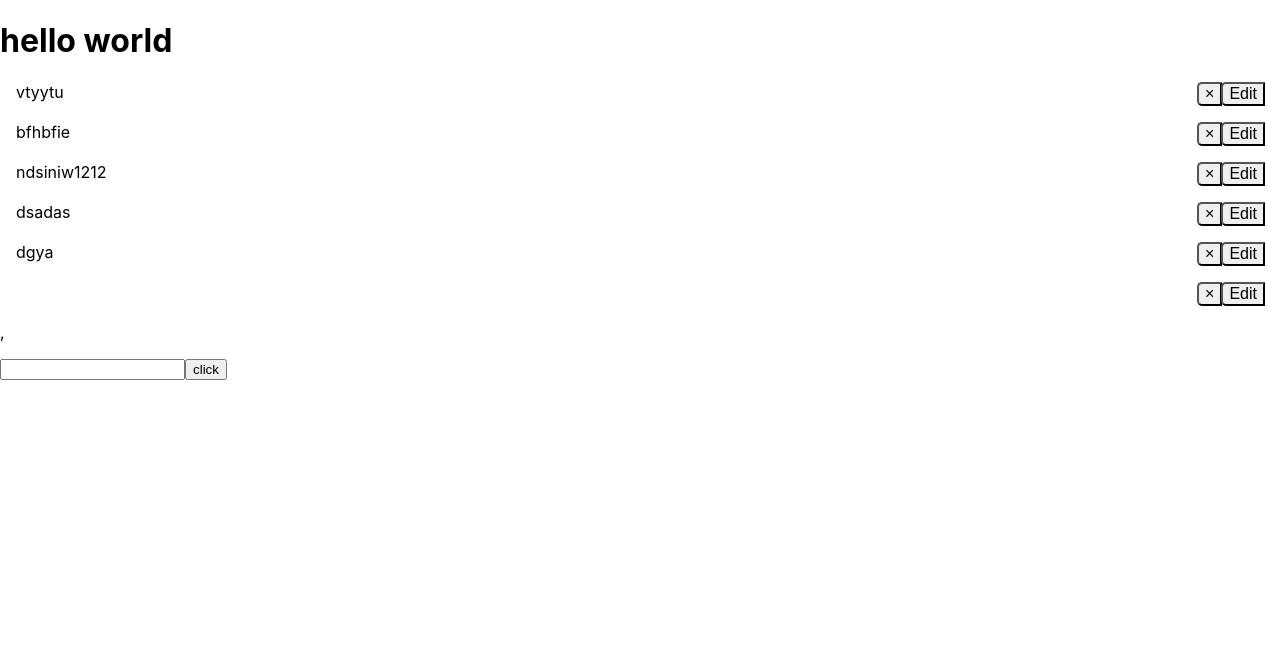
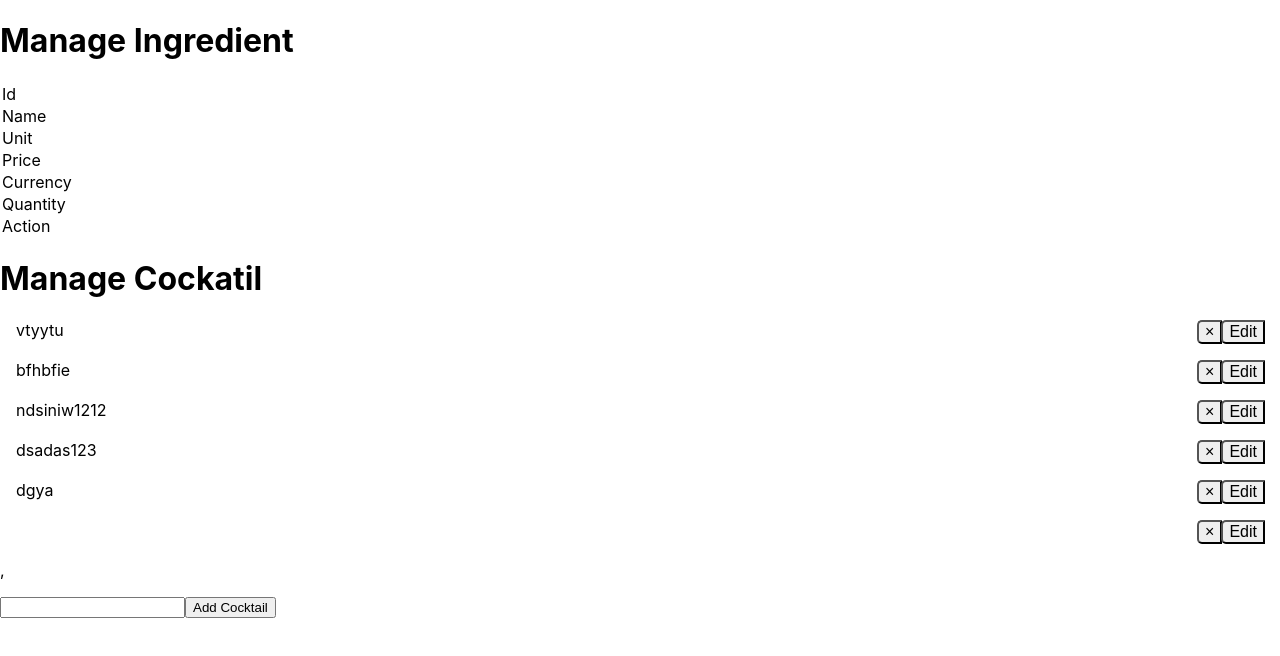
Before and after one commit to catalin-sandru/cocktail-price, a React (Create React App) app: page / in a window 1280 px wide. Shown: the top 656 px of the page. Built offline with nearby package versions, Linux system fonts and the light colour scheme; data requests are answered from the project's data file.

Commit message:
initialized the ingredient component

```diff
--- a/src/App.js
+++ b/src/App.js
@@ -1,11 +1,14 @@
 import React, { Component } from 'react';
 import Cocktail from './component/cocktail';
+import Ingredient from './component/ingredient';
 
 class App extends Component {
   render() {
     return (
       <div className="App">
-        <h1>hello world</h1>
+        <h1>Manage Ingredient</h1>
+        <Ingredient />
+        <h1>Manage Cockatil</h1>
         <Cocktail />
       </div>
     );
--- a/src/component/cocktail/add-cocktail/add-cocktail.jsx
+++ b/src/component/cocktail/add-cocktail/add-cocktail.jsx
@@ -44,7 +44,7 @@ class AddCocktail extends Component {
           />
         <button
           onClick = {this.pushCocktail}>
-        click </button>
+        Add Cocktail </button>
       </p>
     )
   }
--- a/src/component/cocktail/cocktail.jsx
+++ b/src/component/cocktail/cocktail.jsx
@@ -15,7 +15,6 @@ class Cocktail extends Component{
   async getCocktail() {
     let {data} = await axios.get(`${BASE_URL}cocktail`)
     this.setState({cocktail: data})
-    // console.log(data)
     }
 
   componentDidMount(){
@@ -23,7 +22,6 @@ class Cocktail extends Component{
   }
 
   addCocktailToState = (something) => {
-    console.log(`this test should result in ${something}`)
     this.setState({
       cocktail: [...this.state.cocktail, {
         name: something,
@@ -34,14 +32,12 @@ class Cocktail extends Component{
 
   handleEditCocktail = (event) => {
     const { keyCode: key } = event;
-    // console.log(`key presed is ${event.keyCode}`)
     // if esc is pressed (27)
     if(key === 27){
       this.setState({
         current: null
       })
     } else if (key === 13) {
-      console.log(event.target.value)
       this.saveCocktail({
         id: this.state.current,
         name: event.target.value
@@ -82,12 +78,10 @@ class Cocktail extends Component{
   }
 
   async deleteCocktail(id) {
-    console.log(`cocktail with id "${id}" has been deleted`)
     await axios.delete(`${BASE_URL}cocktail/${id}`, {
       'Content-Type': 'aplication/json',
       method: 'DELETE'
     }).then(result => {
-        console.log(result)
         // remove the cocktail from state
         this.setState({
           cocktail: this.state.cocktail
@@ -101,13 +95,11 @@ class Cocktail extends Component{
     // })
   }
   async saveCocktail(cocktailObject) {
-    console.log(`cocktail with id "${cocktailObject.id}" has been saved`)
     await axios.put(`${BASE_URL}cocktail/${cocktailObject.id}`, {
       'Content-Type': 'aplication/json',
       ...cocktailObject,
       method: 'PUT'
     }).then(result => {
-        console.log(result)
         // remove the cocktail from state
         this.setState({
           cocktail: this.state.cocktail
@@ -117,10 +109,12 @@ class Cocktail extends Component{
             )
         })
     })
+    this.setState({
+      current: null
+    })
   }
 
   setCurrentCocktail(id) {
-    console.log(id)
     this.setState({
       current: id
     })
--- /dev/null
+++ b/src/component/ingredient/index.jsx
@@ -0,0 +1,2 @@
+import Ingredient from './ingredient';
+export default Ingredient
--- /dev/null
+++ b/src/component/ingredient/ingredient.jsx
@@ -0,0 +1,41 @@
+import React, { Component } from 'react';
+
+class Ingredient extends Component {
+  state = {
+    ingredient: []
+  }
+
+  renderIngredientList = () => {
+    return this.state.ingredient
+      .map(({id, name, unit, price, currency, quantity}, key) =>
+        <tr key={key}>
+          <td>${id}</td>
+          <td>${name}</td>
+          <td>${unit}</td>
+          <td>${price}${currency}</td>
+          <td>${quantity}</td>
+          <td>act</td>
+        </tr> );
+  }
+
+  render() {
+    return (
+      <table>
+        <thead>
+          <tr>Id</tr>
+          <tr>Name</tr>
+          <tr>Unit</tr>
+          <tr>Price</tr>
+          <tr>Currency</tr>
+          <tr>Quantity</tr>
+          <tr>Action</tr>
+        </thead>
+        <tbody>
+          {this.renderIngredientList()}
+        </tbody>
+      </table>
+    )
+  }
+}
+
+export default Ingredient;
--- a/src/data/data.json
+++ b/src/data/data.json
@@ -15,8 +15,10 @@
       "method": "PUT"
     },
     {
-      "name": "dsadas",
-      "id": 10
+      "Content-Type": "aplication/json",
+      "id": 10,
+      "name": "dsadas123",
+      "method": "PUT"
     },
     {
       "name": "dgya",
@@ -27,5 +29,15 @@
       "method": "PUT",
       "id": 12
     }
+  ],
+  "ingredient": [
+    {
+      "id": 1,
+      "name": "Papa Diablo",
+      "unit": "ml",
+      "price": 56,
+      "currency": "£",
+      "quantity": 700
+    }
   ]
 }
```
